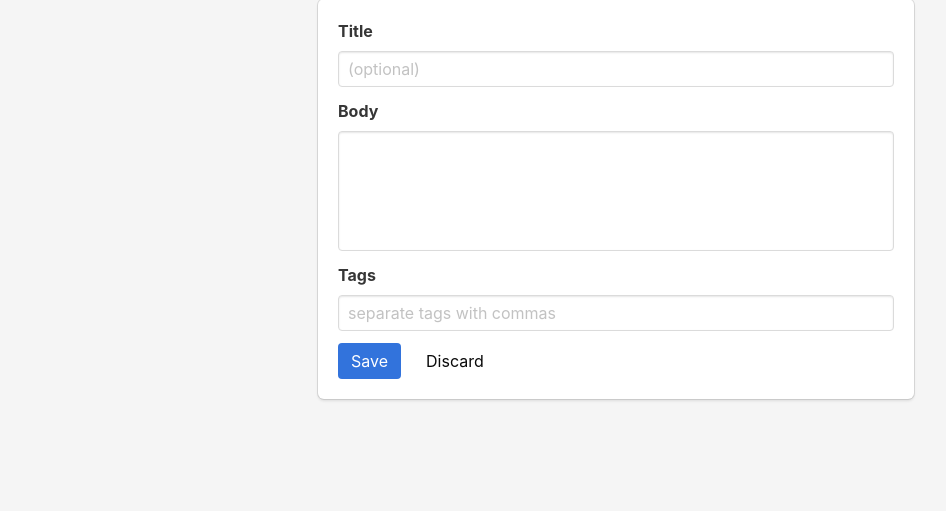
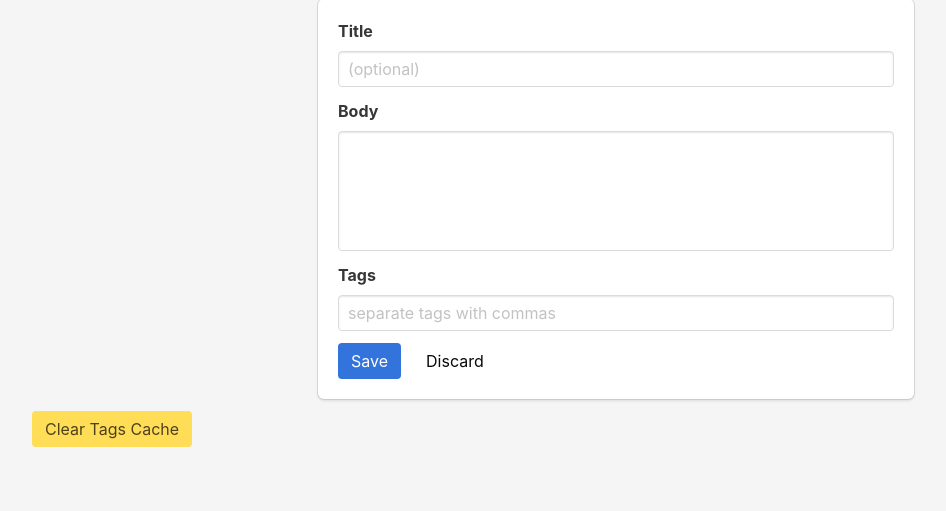
Before and after one commit to jaysee260/fragments, a web app: file app/views/home/index.html in a window 1280 px wide. Shown: the part 170-681 px from the top of the page, without its empty margins (24-970 px from the left). Run offline with its HTML, style and script files only (its server is not run), Linux system fonts and the light colour scheme.

Commit message:
implemented use of localStorage as cache for tags. still a wip

```diff
--- a/app/views/home/index.html
+++ b/app/views/home/index.html
@@ -114,6 +114,13 @@
 
       <div class="columns is-centered">
         <div class="column is-half">
+          <button class="button is-warning"
+                  onclick="clearTagsCache()"
+          >
+            Clear Tags Cache
+          </button>
+        </div>
+        <div class="column is-half">
           <div class="notification is-success has-text-centered is-size-5">
             <p>Fragment saved</p>
           </div>
@@ -130,6 +137,15 @@
 
   <script src="./js/index.js"></script>
   <script>
+    function clearTagsCache() {
+      if ('tags' in localStorage) {
+        localStorage.removeItem('tags');
+        console.info('tags cache cleared'.toUpperCase());
+        return;
+      }
+      console.info("nothing to clear".toUpperCase());
+    }
+
     function autoSuggestTags(input) {
       if (!input.trim()) return;
       console.log(input);
@@ -151,11 +167,23 @@
 
       setTimeout(async function() {
         var tags;
+
+        if ("tags" in localStorage) {
+
+          console.log("retrieving tags from localstorage...");
+          tags = localStorage.getItem("tags").split(',');
+
+        } else {
+          console.log("fetching tags from API...");
+          console.log("calling API...");
+
           try {
 
             let response = await getAllTags();
             let content = await response.json();
+
             tags = content.tags;
+            localStorage.setItem("tags", tags);
             // TODO: use local storage as cache for tags.
             //       update cache on pageload and each time
             //       a fragment is saved (could mean a new tag).
@@ -180,9 +208,14 @@
             // }
 
           } catch (error) {
+
             console.log(error);
 
           }
+
+        }
+
+
 
         const generateRegEx = str => new RegExp(`^${str}`);
         const autoSuggestRegex = generateRegEx(input);
```
Lines whose indentation alone changed are shown as unchanged.
